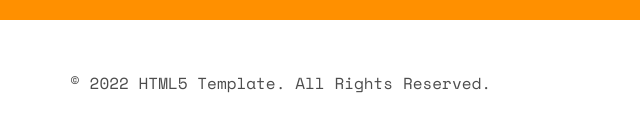
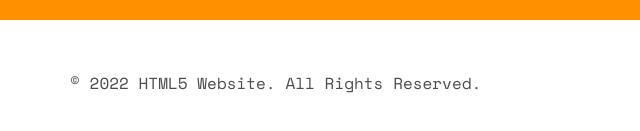
Before and after one commit to jsmyb/jsmyb.github.io, a plain HTML site: page index.html in a window 1280 px wide. Shown: the part 6336-6467 px from the top of the page, 0-640 px from the left. Drawn offline with nearby package versions, Linux system fonts and the light colour scheme; some packages are replaced by stand-ins of ours; no server answers; files whose address does not match are found by name.

Commit message:
Update index.html

```diff
--- a/index.html
+++ b/index.html
@@ -622,7 +622,7 @@
 		<div class="container">
 			<div class="row">
 				<div class="col-md-12">
-					<p>&copy; 2022 HTML5 Template. All Rights Reserved. <br>
+					<p>&copy; 2022 HTML5 Website. All Rights Reserved. <br>
 				</div>
 			</div>
 		</div>
```
